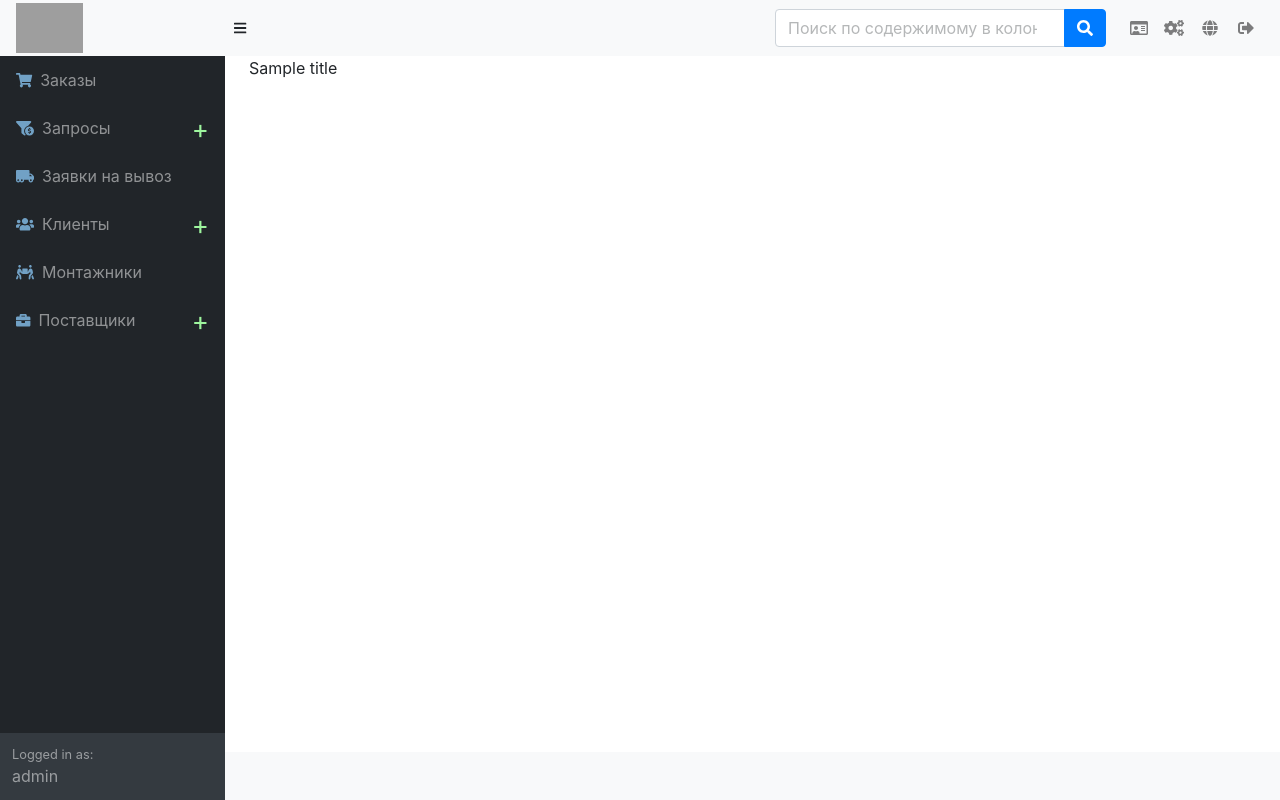
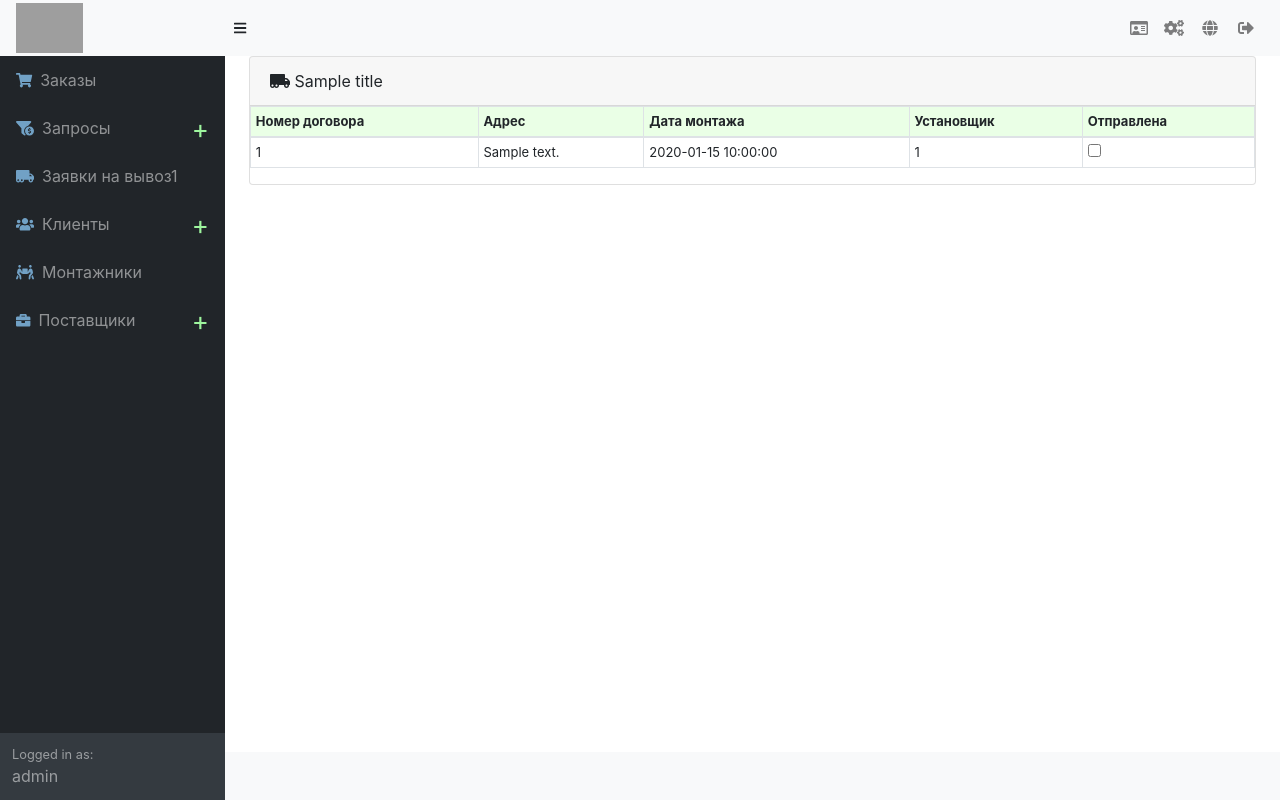
Before and after one commit to AlexandrTarasov/okna, a PHP site: template app/Views/Takeouts/index.php in a window 1280 px wide. Run offline with PHP 8.4, Linux system fonts and the light colour scheme; the template is opened without the code that fills it: most values are stand-ins (such as "Sample title", 1, 10 or a date in 2020); a stand-in replaces the project's code that opens the database connection; some libraries are stand-ins or nearby versions; grey boxes are pictures that could not be loaded.

Commit message:
added Takeouts 2. added badge for takeouts for main layout 3. corrected search form for orders

```diff
--- a/app/Components/View.php
+++ b/app/Components/View.php
@@ -31,6 +31,9 @@ class View
 	public function renderWithData($data)
 	{
 		// dd($this);
+		$layout_obj = new Layout();
+		$layout_data = $layout_obj->takeoutsBadgeForLayout('', $this->layout);
+		$data['takeouts_badge_number'] = $layout_data;
 		extract($data);
 		if( file_exists('app/Views/'.$this->path.'.php') ){
 			ob_start();
--- a/app/Views/Takeouts/index.php
+++ b/app/Views/Takeouts/index.php
@@ -1 +1,33 @@
-<?=$title?>
+<div class="card mb-4">
+	<div class="card-header"><i class="fas fa-truck-moving"></i> <?=$title?> </span> </div>
+	<div class="card-body" style="padding:0px;">
+		<div class="table-responsive">
+			<table class="table table-bordered table-hover table-sm" id="dataTable" width="100%" cellspacing="0">
+				<thead>
+					<tr style="background: 1px hsl(110.4, 100%, 95.1%);">
+						<th>Номер договора</th>
+						<th>Адрес</th>
+						<th>Дата монтажа</th>
+						<th>Установщик</th>
+						<th>Отправлена</th>
+					</tr>
+				</thead>
+				<tbody>
+<?php
+
+
+foreach($takeouts as $takeout){
+	echo"<tr>";
+	echo"<td>".$takeout['contract_number']."</td>";
+	echo"<td>".$takeout['address']."</td>";
+	echo"<td>".$takeout['montage_date']."</td>";
+	echo"<td>".$takeout['supplier_id']."</td>";
+	echo'<td><input class="" type="checkbox" id="" value="'.$takeout['contract_number'].'"></td>';
+	echo"</tr>";
+}
+?>
+				</tbody>
+			</table>
+		</div>
+	</div>
+</div>
--- a/app/Views/layout/default.php
+++ b/app/Views/layout/default.php
@@ -4,9 +4,7 @@
         <meta charset="utf-8" />
         <meta http-equiv="X-UA-Compatible" content="IE=edge" />
         <meta name="viewport" content="width=device-width, initial-scale=1, shrink-to-fit=no" />
-        <meta name="description" content="" />
-        <meta name="author" content="" />
-        <title></title>
+		<title><?=$title?></title>
         <link href="/assets/css/styles.css" rel="stylesheet" />
         <link href="https://cdn.datatables.net/1.10.20/css/dataTables.bootstrap4.min.css" rel="stylesheet" crossorigin="anonymous" />
 	<script src="https://cdnjs.cloudflare.com/ajax/libs/font-awesome/5.11.2/js/all.min.js" crossorigin="anonymous"></script>
@@ -28,18 +26,8 @@
 		<nav class="sb-topnav navbar navbar-expand navbar-light bg-light">
 		<a class="navbar-brand" href="/orders"><img class="logo" src="<?=HTTPS_IMAGE?>logo.png"></a>
 			<button class="btn btn-link btn-sm order-1 order-lg-0" id="sidebarToggle" href="#"><i class="fas fa-bars"></i></button>
-			<!-- Navbar Search-->
-			<form class="d-none d-md-inline-block form-inline ml-auto mr-0 mr-md-3 my-2 my-md-0">
-				<div class="input-group">
-					<input class="form-control" style="width:290px;" type="search" id="search" name="search"
-  pattern="[^'\x22]+" placeholder="Поиск по содержимому в колонках" aria-label="Search" aria-describedby="basic-addon2" />
-					<div class="input-group-append">
-						<button class="btn btn-primary" type="button"><i class="fas fa-search"></i></button>
-					</div>
-				</div>
-			</form>
-			<!-- Navbar-->
-			<ul class="navbar-nav ml-auto ml-md-0">
+
+			<ul class="navbar-nav ml-auto">
 				<li class="nav-item">
 					<a class="nav-link" id="" href="/users" role="button"  aria-haspopup="true" aria-expanded="false">
 					<i class="far fa-id-card" title="users"></i>
@@ -70,8 +58,10 @@
 							<a class="nav-link" href="/orders"><div class="sb-nav-link-icon"><i class="fas fa-shopping-cart"></i></div>Заказы</a>
 							<a class="nav-link" href="/enquiry">
 								<div class="sb-nav-link-icon"><i class="fas fa-funnel-dollar"></i> </div>Запросы
-								<span class="add" id="request_span" data-toggle="modal"  data-target="#add_enquery_modal">+</span></a>
-							<a class="nav-link" href="/request_for_out"><div class="sb-nav-link-icon"><i class="fas fa-truck-moving"></i></div>Заявки на вывоз</a>
+								<span class="add" id="request_span" data-toggle="modal"  data-target="#add_enquery_modal">+</span>
+							</a>
+							<a class="nav-link" href="/request_for_out">
+								<div class="sb-nav-link-icon"><i class="fas fa-truck-moving"></i></div>Заявки на вывоз<?=$takeouts_badge_number?></a>
 							<a class="nav-link" href="/clients"><div class="sb-nav-link-icon"><i class="fas fa-users"></i></div>Клиенты
 								<span class="add" id="clients_span" data-toggle="modal"  data-target="#add_client_modal">+</span></a>
 							<a class="nav-link" href="/installers"><div class="sb-nav-link-icon"><i class="fas fa-people-carry"></i></div>Монтажники
```
Also changed, not shown: app/Components/Layout.php (added, +20 -0 lines), app/Controllers/TakeoutsController.php (+6 -1 lines), app/Models/Takeouts.php (added, +11 -0 lines), app/Views/Order/index.php (+20 -8 lines).
